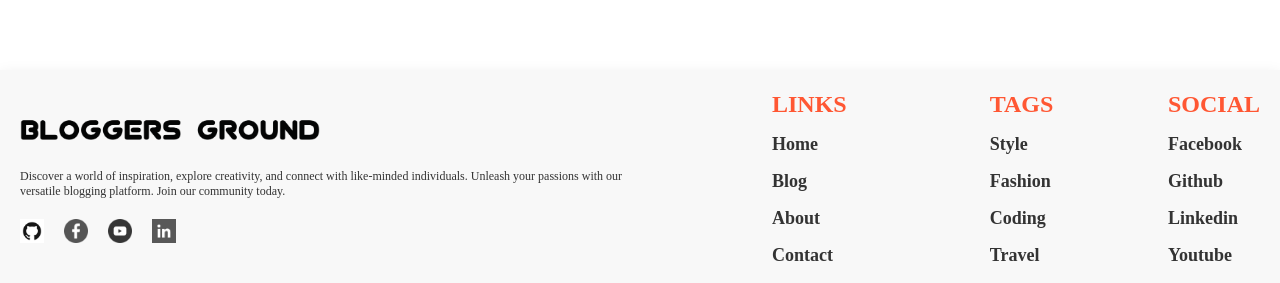
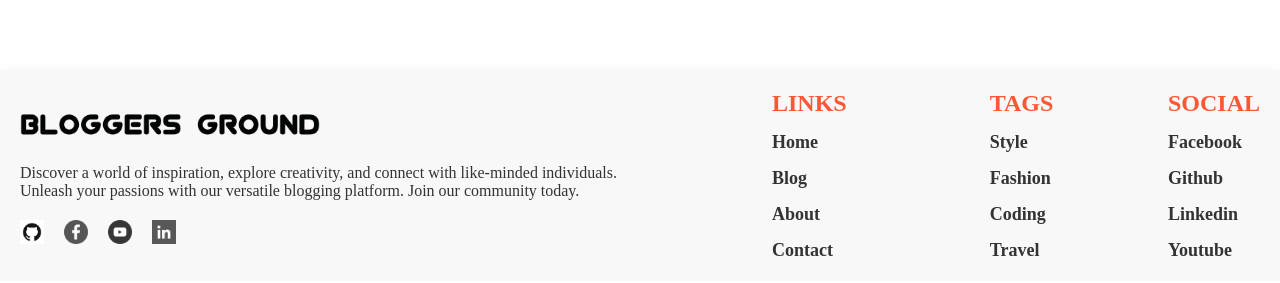
Before and after one commit to mishan843/blogapp, a Next.js app: page / in a window 1280 px wide. Shown: the part 1045-1328 px from the top of the page. Built offline with nearby package versions, Linux system fonts and the light colour scheme; no server answers.

Commit message:
add logo

```diff
--- a/src/components/footer/footer.module.css
+++ b/src/components/footer/footer.module.css
@@ -7,7 +7,7 @@
   background-color: #f8f8f8; /* Light gray background that looks good with white */
   box-shadow: 0 5px 15px rgba(0, 0, 0, 0.1); /* Slightly reduced box shadow */
   color: #333; /* Dark text color on the light background */
-  font-family: emoji;
+  font-family: "Times New Roman", Times, serif;
 }
 
 .info {
@@ -61,10 +61,7 @@
   display: flex;
   flex: 1;
 }
-.desc {
-  font-family: cursive;
-  font-size: 12px;
-}
+
 @media screen and (max-width: 768px) {
   .container {
     padding: 10px; /* Reduce padding */
@@ -82,7 +79,10 @@
   .list {
     font-size: 10px; /* Decrease font size for the list items */
   }
-
+  .desc {
+    font-family: cursive;
+    font-size: 12px;
+  }
   .listTitle {
     font-size: 12px; /* Decrease font size for the list titles */
   }
```
